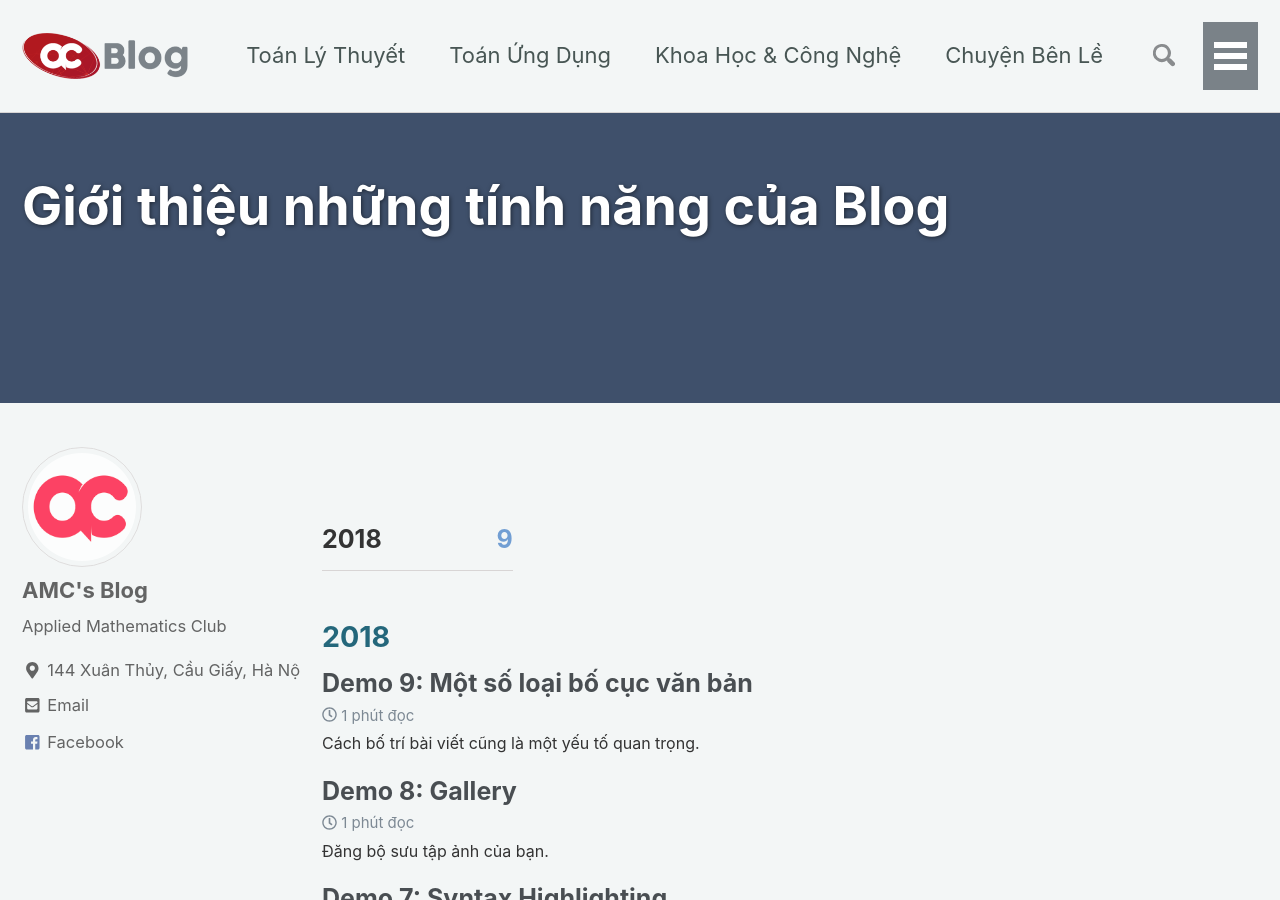
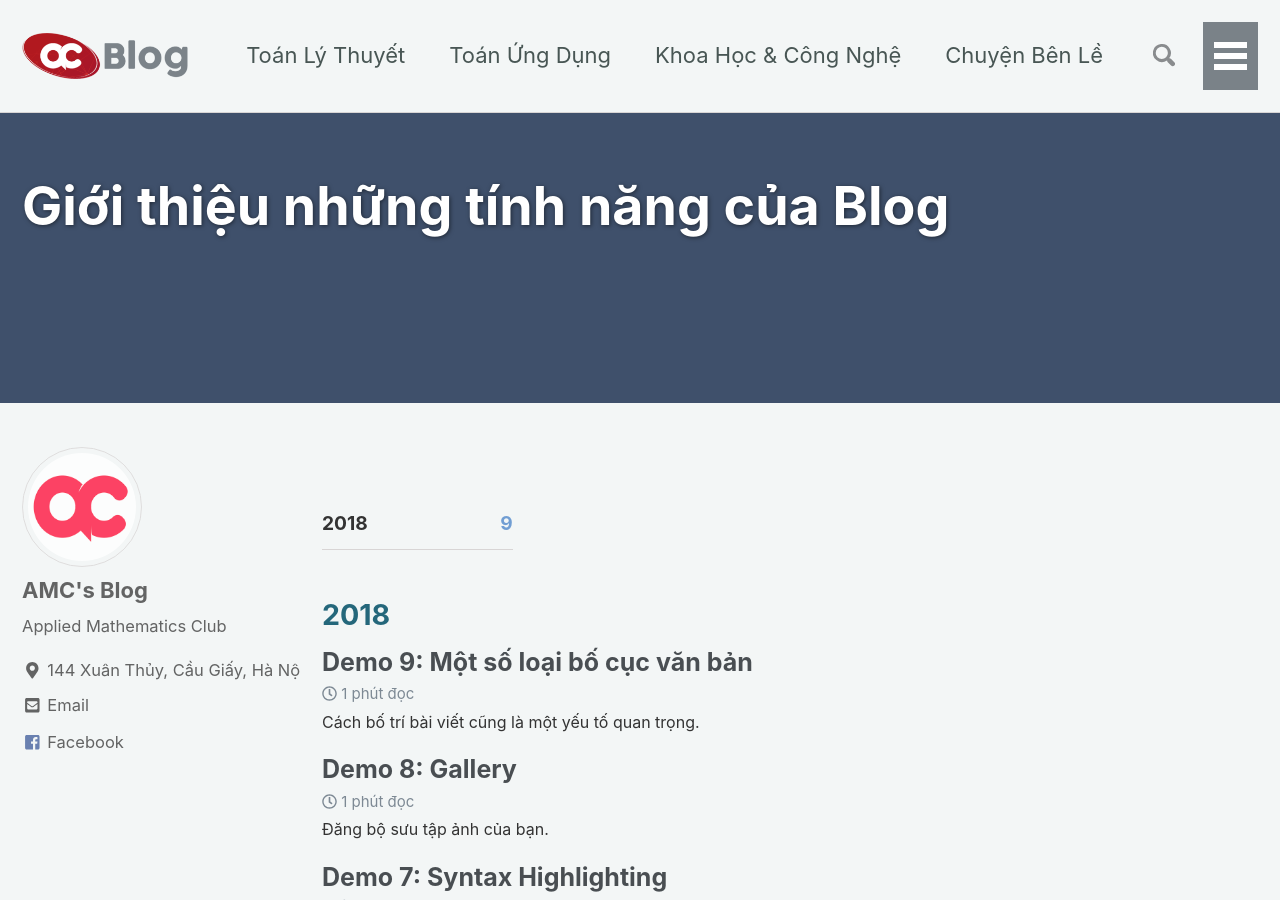
Before and after one commit to testvon/amcblog.github.io, a Jekyll site: the page built from _pages/demo.md, in a window 1280 px wide and 900 px high. Built offline with Jekyll 4.4.1, drawn with Linux system fonts in a browser that asks for light colours; nearby versions of some CDN libraries.

Commit message:
Update posts.html

```diff
--- a/_layouts/posts.html
+++ b/_layouts/posts.html
@@ -9,7 +9,7 @@
   {% for year in postsInYear %}
     <li>
       <a href="#{{ year.name }}">
-        <h2><strong>{{ year.name }}</strong></h2>  <h2><span class="taxonomy__count">{{ year.items | size }}</span></h2>
+        <h3><strong>{{ year.name }}</strong></h3>  <h3><span class="taxonomy__count">{{ year.items | size }}</span></h3>
       </a>
     </li>
   {% endfor %}
```
